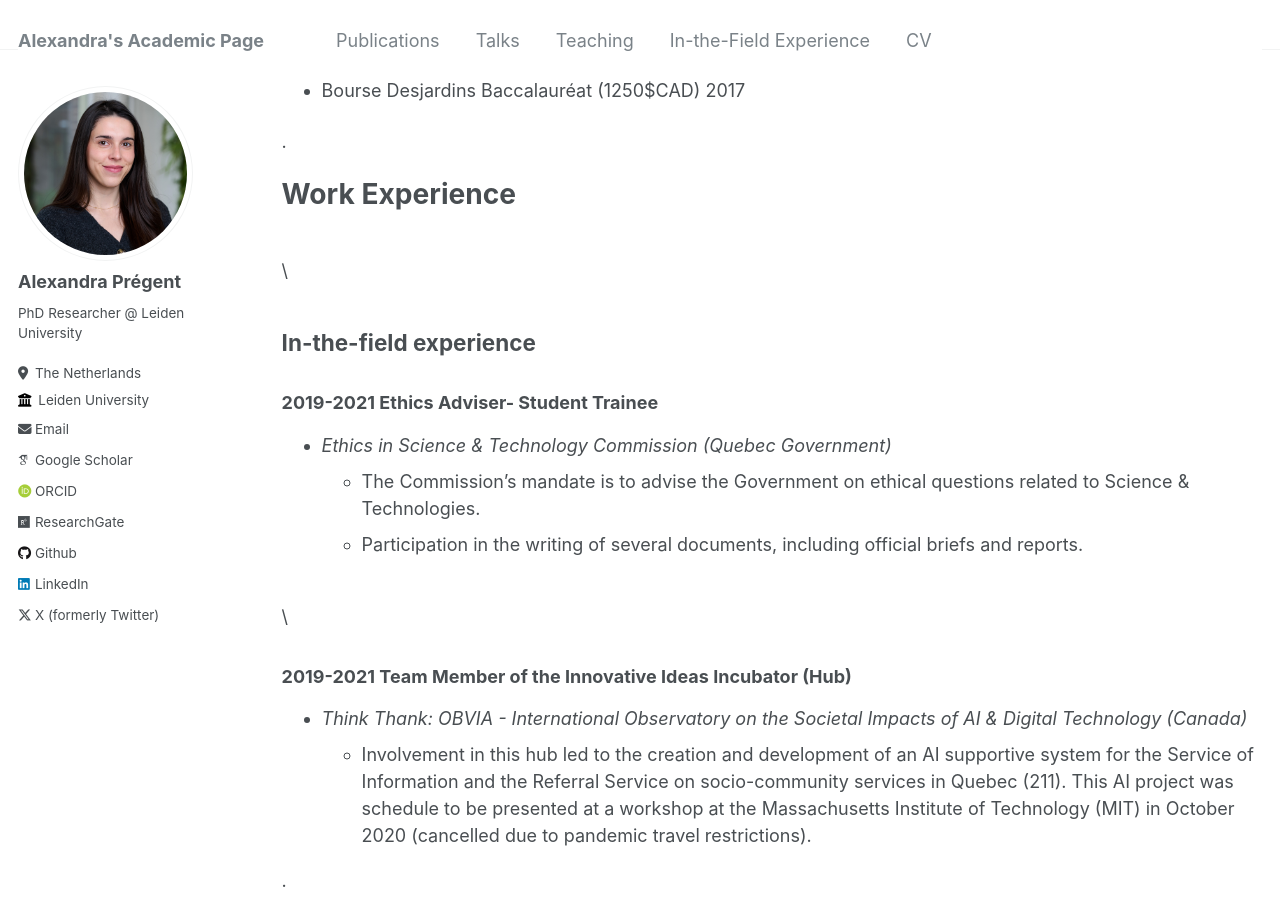
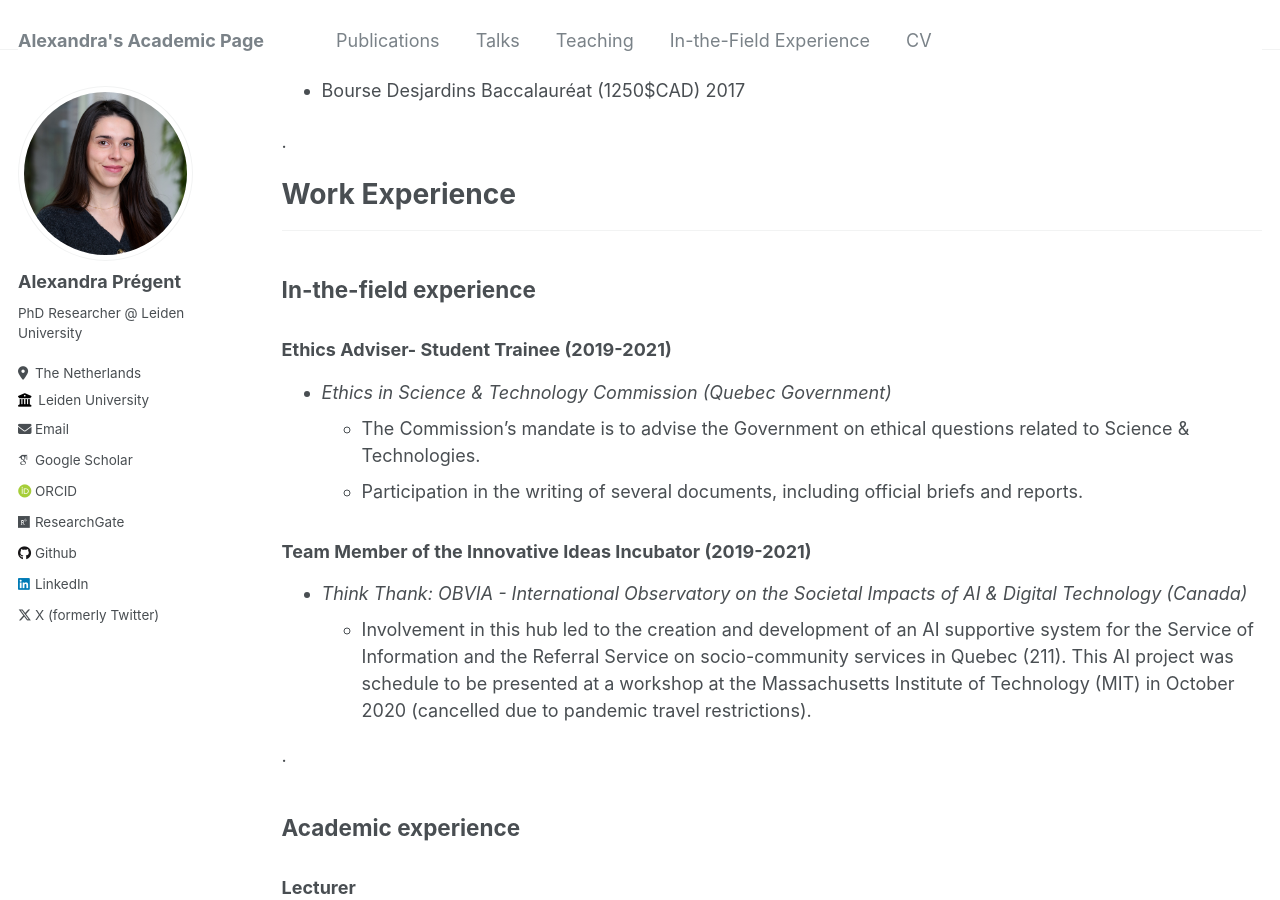
Before and after one commit to AlexandraPregent/AlexandraPregent.github.io, a Jekyll site: the page built from _pages/cv.md, in a window 1280 px wide and 900 px high, scrolled down 557 px. Built offline with Jekyll 4.4.1, drawn with Linux system fonts in a browser that asks for light colours; some web fonts are replaced.

Commit message:
Update cv.md

```diff
--- a/_pages/cv.md
+++ b/_pages/cv.md
@@ -42,23 +42,22 @@ redirect_from:
 .
 
 # Work Experience
+*******
 
-\
-\
+
 
 ## In-the-field experience
 
 
 
-### **2019-2021 Ethics Adviser- Student Trainee**
+### **Ethics Adviser- Student Trainee (2019-2021)**
 * *Ethics in Science & Technology Commission (Quebec Government)*
     * The Commission's mandate is to advise the Government on ethical questions related to Science & Technologies.
     * Participation in the writing of several documents, including official briefs and reports.
 
 
-\
-\
-### **2019-2021 Team Member of the Innovative Ideas Incubator (Hub)**
+
+### **Team Member of the Innovative Ideas Incubator (2019-2021)**
 
 * *Think Thank: OBVIA - International Observatory on the Societal Impacts of AI & Digital Technology (Canada)*
   * Involvement in this hub led to the creation and development of an AI supportive system for the Service of Information and the Referral Service on socio-community services in Quebec (211). This AI project was schedule to be presented at a workshop at the Massachusetts Institute of Technology (MIT) in October 2020 (cancelled due to pandemic travel restrictions).
```
